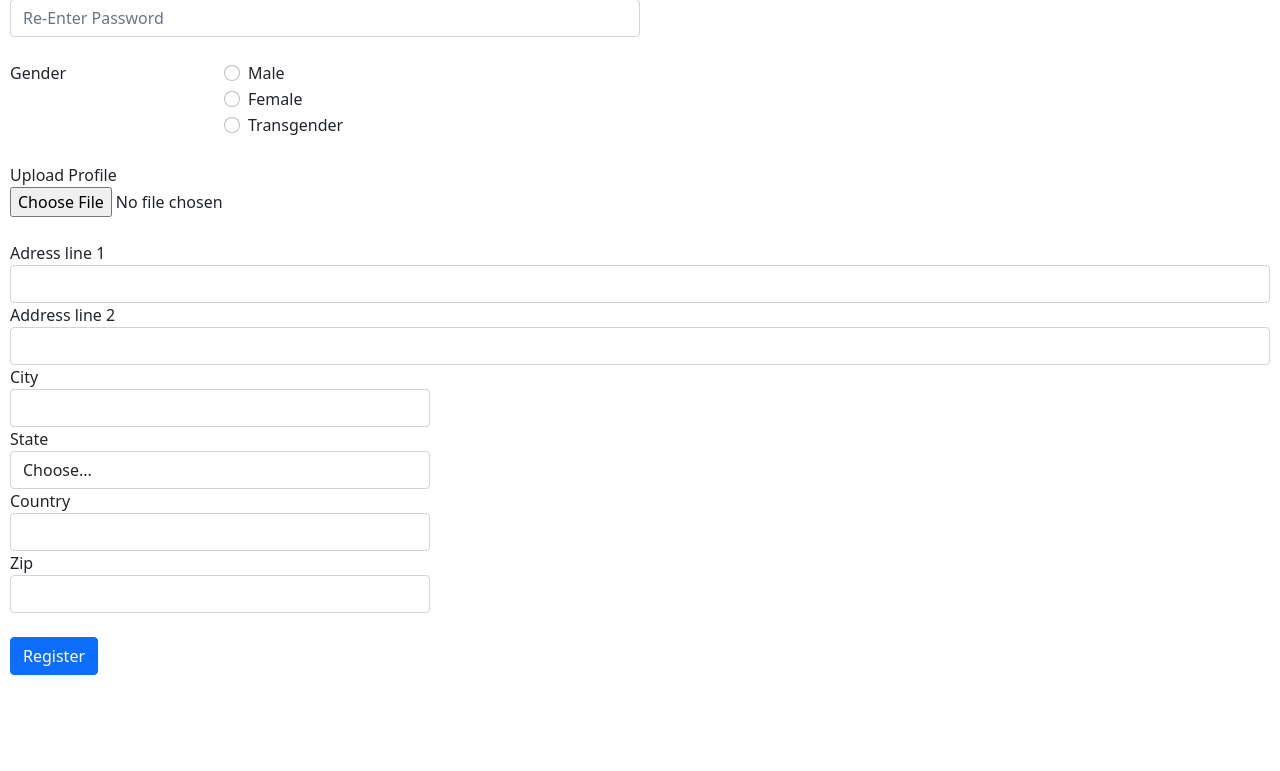
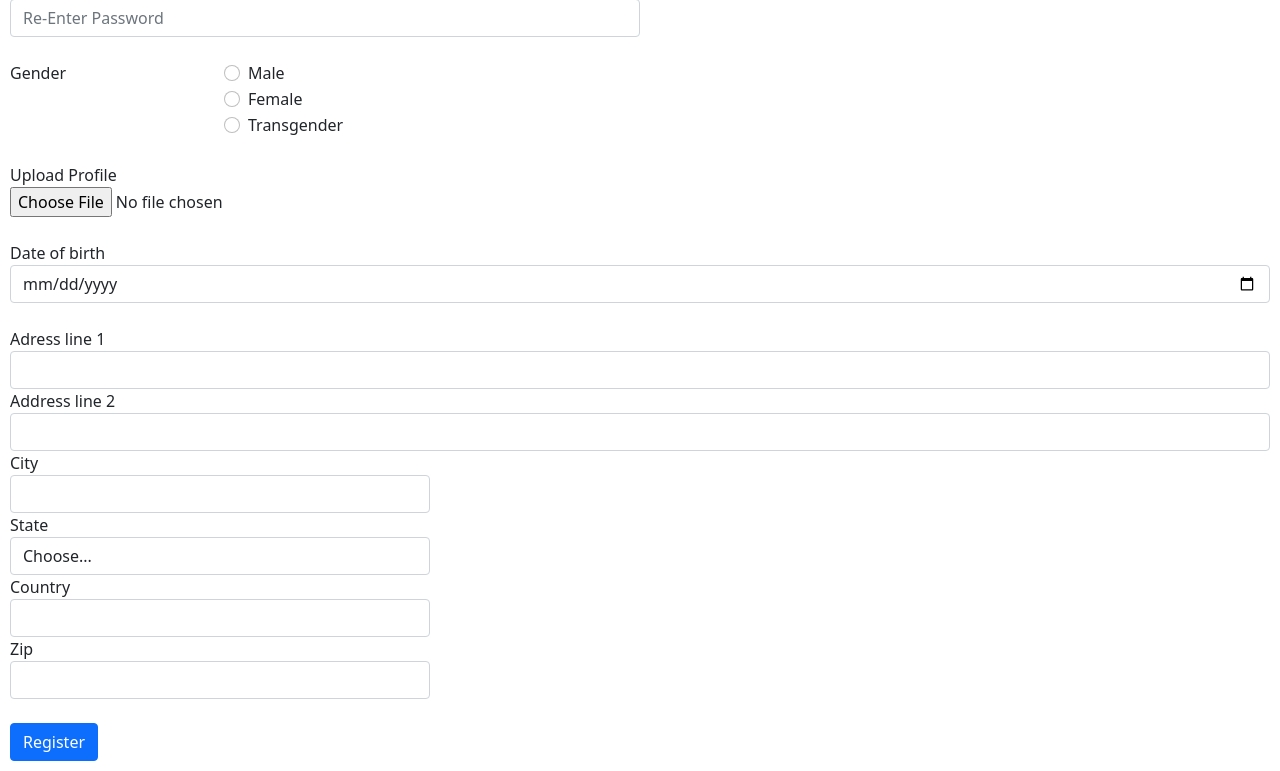
Before and after one commit to maybearun/gym-management-system, a PHP site: page /member-regi-form.php in a window 1280 px wide. Shown: the part 463-1234 px from the top of the page. Before the commit the page ends 1138 px from the top, so only its background shows below. Run offline with PHP 8.4, Linux system fonts and the light colour scheme.

Commit message:
added date of birth field to the form

```diff
--- a/member-regi-form.php
+++ b/member-regi-form.php
@@ -84,6 +84,11 @@
             <Label for="uploadProflie">Upload Profile</Label><br>
             <input type="file" class="form-control-file" id="uploadProfile">
           </div><br>
+          <!-- date of birth -->
+          <div class="form-group">
+          <label for="inputDob">Date of birth</label>
+          <input type="date" class="form-control" id="inputDob">
+        </div><br>
         <!-- address -->
         <div class="form-group">
           <label for="inputAddress">Adress line 1</label>
```
